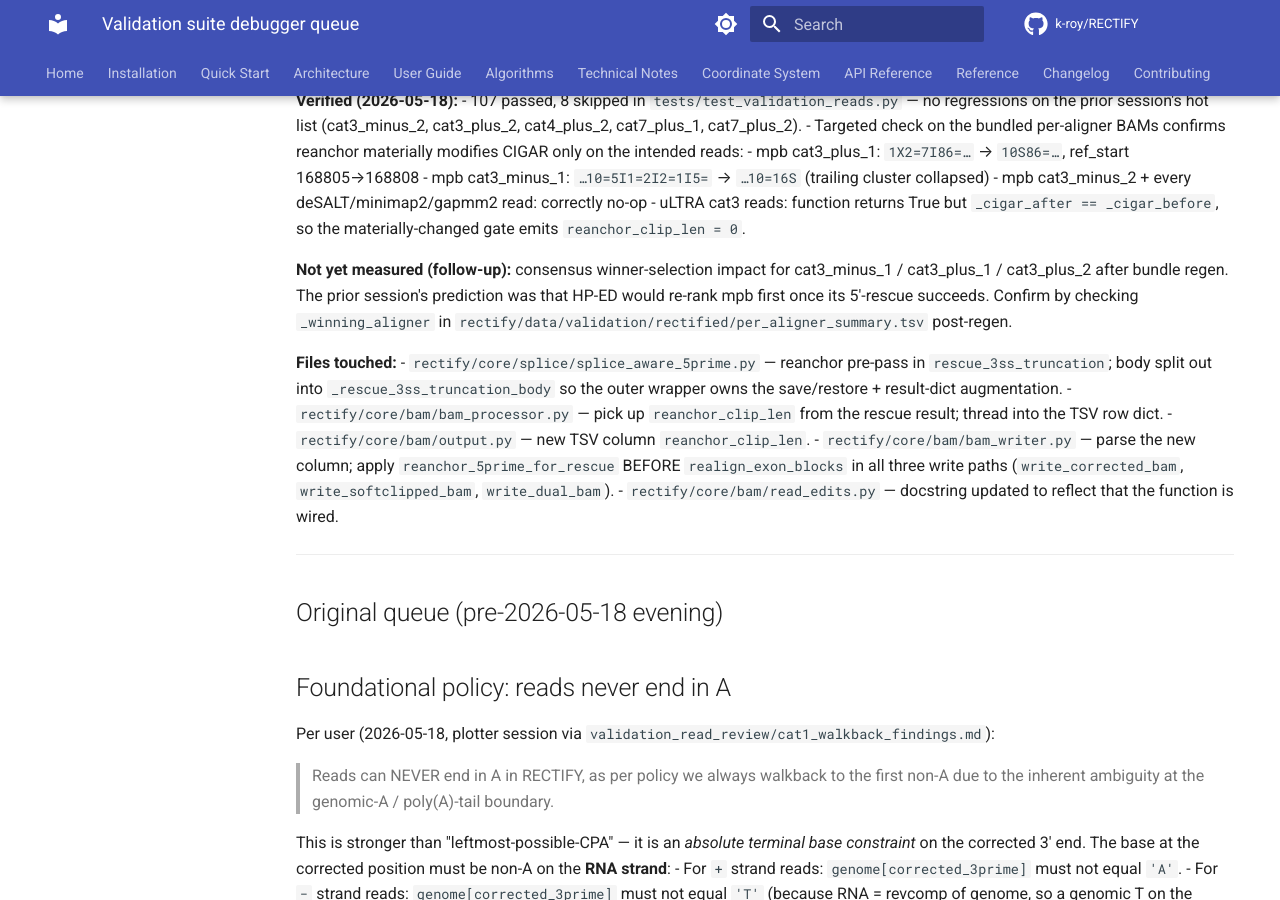
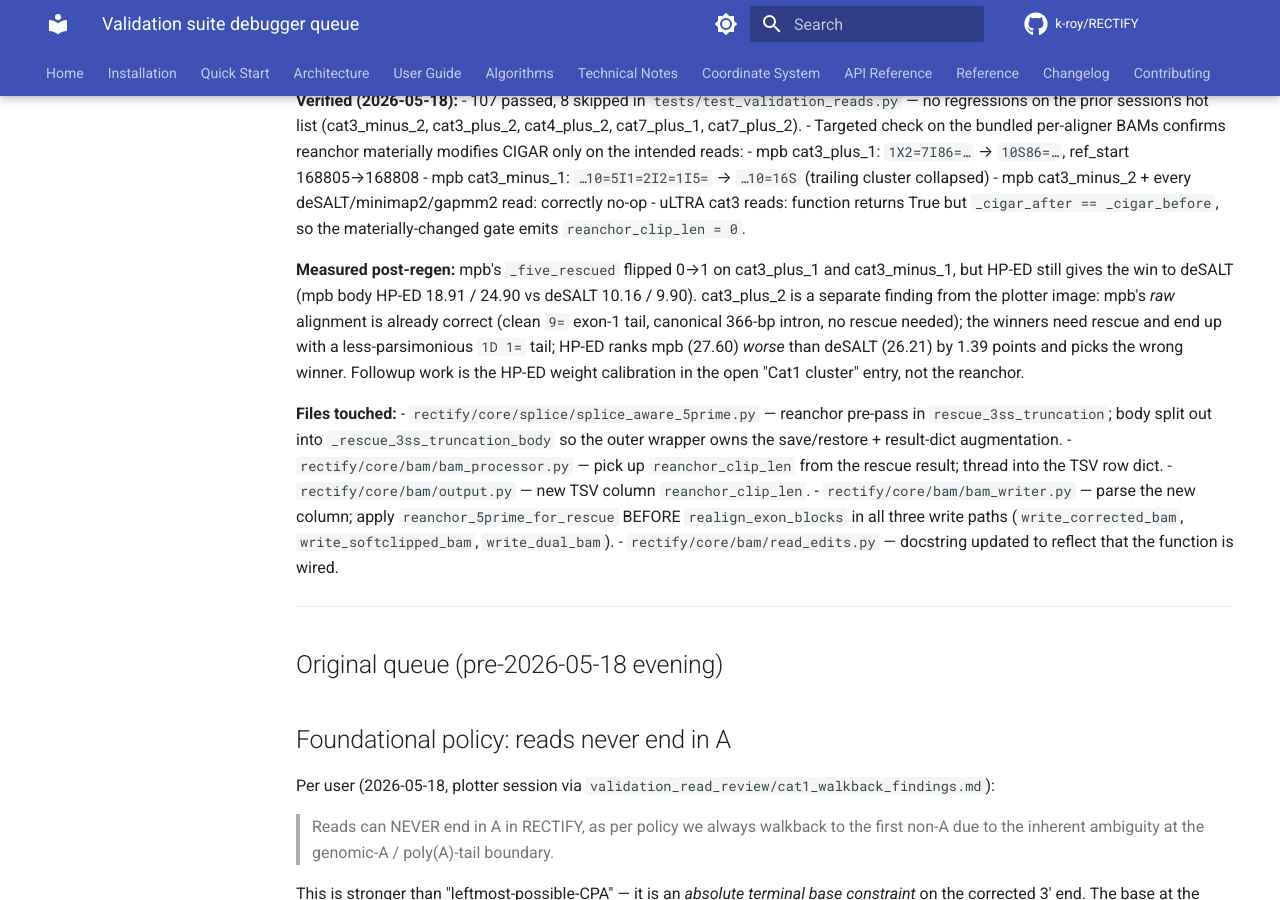
Before and after one commit to k-roy/RECTIFY, an MkDocs documentation site: the page built from docs/handoffs/debugger_queue.md, in a window 1280 px wide and 900 px high, scrolled down 3683 px. Built offline with MkDocs 1.6.1 and Material for MkDocs 9.7.7, drawn with Linux system fonts in a browser that asks for light colours; comment, search, counter and statistics services are not loaded; the version menu is left out.

Commit message:
docs(handoff): correct cat3_plus_2 framing in reanchor handoff
The prior commit's handoff framed cat3_plus_2 as "mpb still isn't
five_rescued — investigate why," misreading mpb's per_aligner_summary
row. Per user (plot review on cat3_plus_2.png), mpb's RAW alignment
for cat3_plus_2 is already correct (`14= 1D 9=` exon-1 tail with both
terminal G's properly in exon 1, canonical 366-bp intron). mpb's
`_five_rescued=0` / `correction_applied=none` is the right answer —
no rescue is needed. The winner cluster (deSALT/gapmm2/minimap2/uLTRA)
needs rescue and ends up with a less-parsimonious `1D 1=` tail. HP-ED
scores deSALT 26.21 vs mpb 27.60 — only 1.39 apart, and mpb loses
even though its junction is more parsimonious.

So the actionable item for cat3_plus_2 is HP-ED weight calibration
(shares root cause with the open "Cat1 cluster (HP-ED metric)"
entry), not anything in the reanchor path. The earlier "mpb wins on
body-quality HP-ED after reanchor" prediction was specifically about
cat3_plus_1 / cat3_minus_1, where the mpb HP-ED gap IS a body-quality
issue — not a junction-tail one.

Updates the new handoff and the just-closed entry in debugger_queue.md.

Co-Authored-By: Claude Opus 4.7 (1M context) <noreply@anthropic.com>

```diff
--- a/docs/handoffs/debugger_queue.md
+++ b/docs/handoffs/debugger_queue.md
@@ -203,11 +203,16 @@ session's "cross-stage CIGAR inconsistency" (bam_writer's reanchor ran
   - uLTRA cat3 reads: function returns True but `_cigar_after == _cigar_before`,
     so the materially-changed gate emits `reanchor_clip_len = 0`.
 
-**Not yet measured (follow-up):** consensus winner-selection impact for
-cat3_minus_1 / cat3_plus_1 / cat3_plus_2 after bundle regen. The prior
-session's prediction was that HP-ED would re-rank mpb first once its
-5'-rescue succeeds. Confirm by checking `_winning_aligner` in
-`rectify/data/validation/rectified/per_aligner_summary.tsv` post-regen.
+**Measured post-regen:** mpb's `_five_rescued` flipped 0→1 on
+cat3_plus_1 and cat3_minus_1, but HP-ED still gives the win to deSALT
+(mpb body HP-ED 18.91 / 24.90 vs deSALT 10.16 / 9.90). cat3_plus_2 is
+a separate finding from the plotter image: mpb's *raw* alignment is
+already correct (clean `9=` exon-1 tail, canonical 366-bp intron, no
+rescue needed); the winners need rescue and end up with a
+less-parsimonious `1D 1=` tail; HP-ED ranks mpb (27.60) *worse* than
+deSALT (26.21) by 1.39 points and picks the wrong winner. Followup
+work is the HP-ED weight calibration in the open "Cat1 cluster"
+entry, not the reanchor.
 
 **Files touched:**
 - `rectify/core/splice/splice_aware_5prime.py` — reanchor pre-pass in
```
Also changed, not shown: handoffs/HANDOFF_2026-05-18_reanchor_wired.md (+42 -19 lines).
